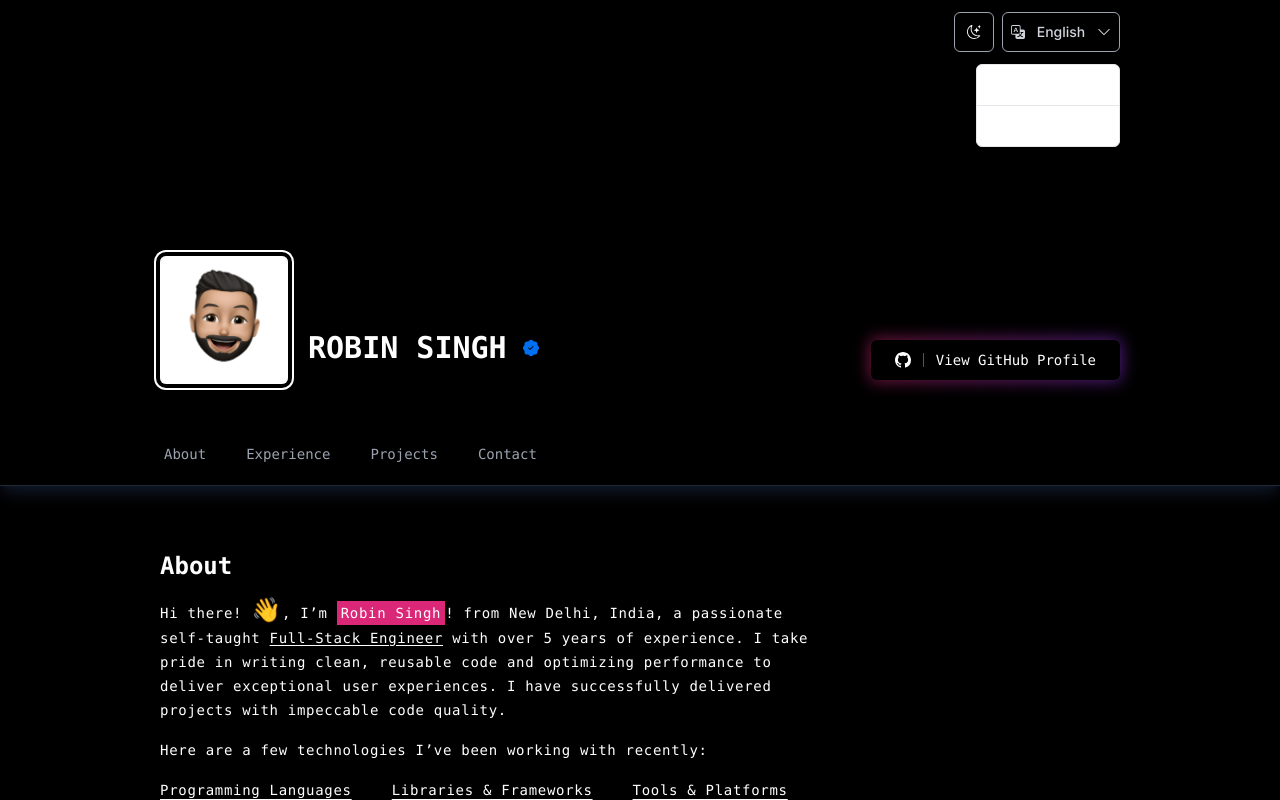
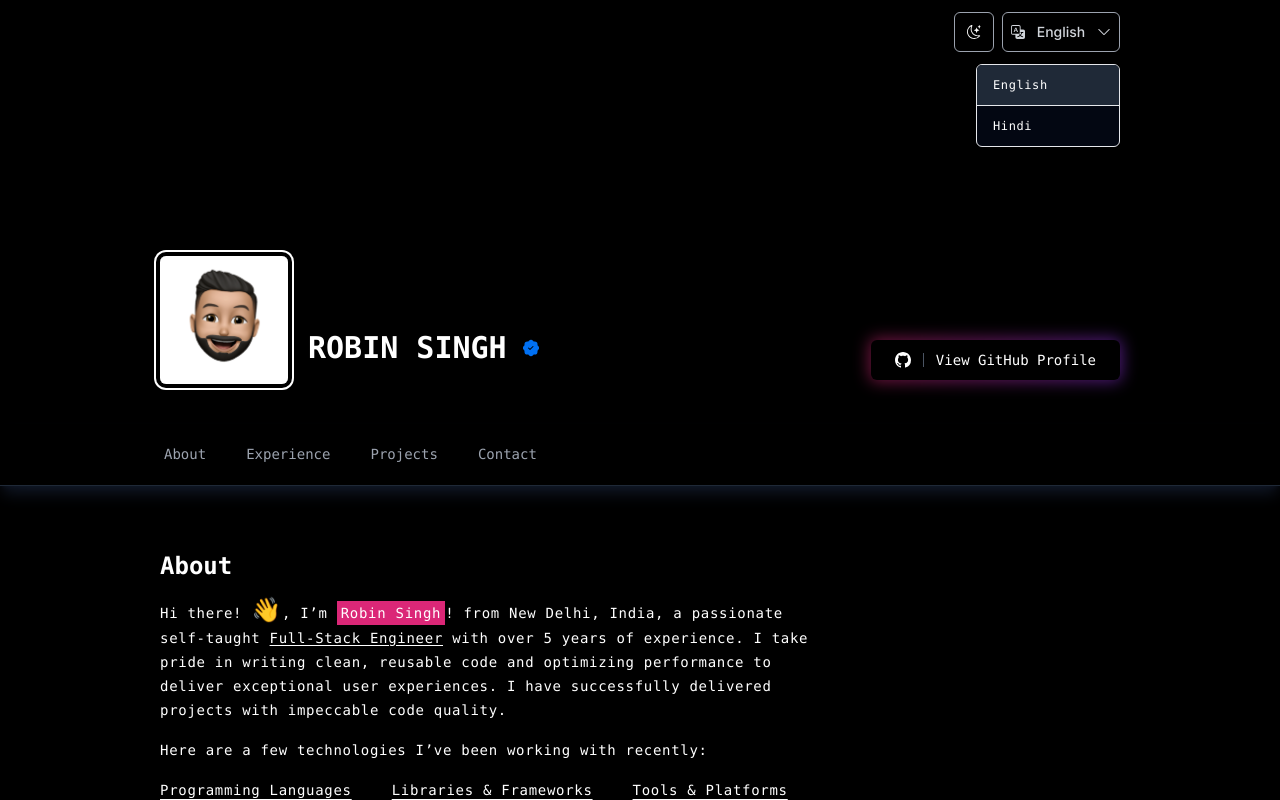
Before and after one commit to robinsingh1912/portfolio, a Next.js app: page / in a window 1280 px wide. Both pictures are taken after a click on the button "English". Shown: the top 800 px of the page. Built offline with nearby package versions, Linux system fonts and the light colour scheme.

Commit message:
lang switcher theming added

```diff
--- a/src/components/LanguageSwitcher/LanguageSwitcher.tsx
+++ b/src/components/LanguageSwitcher/LanguageSwitcher.tsx
@@ -1,4 +1,5 @@
 'use client';
+import classNames from '@/utils/classNames';
 import { useState, useEffect } from 'react';
 import { BsChevronDown, BsTranslate } from 'react-icons/bs';
 
@@ -22,10 +23,13 @@ export const LanguageSwitcher = () => {
         <BsChevronDown />
       </button>
       {open && (
-        <ul className='absolute top-full mt-3 right-0 min-w-[9rem] list-none bg-white z-50 border rounded-md divide-y'>
+        <ul className='absolute top-full mt-3 right-0 min-w-[9rem] list-none bg-white dark:bg-gray-950 z-50 border rounded-md divide-y overflow-hidden'>
           <li>
             <button
-              className='px-4 py-2 w-full text-start'
+              className={classNames(
+                'px-4 py-2 w-full text-start hover:bg-gray-100 dark:hover:bg-gray-900',
+                { 'bg-gray-200 dark:bg-gray-800': selectedLang === 'english' }
+              )}
               onClick={() => updateLang('english')}
             >
               English
@@ -33,7 +37,10 @@ export const LanguageSwitcher = () => {
           </li>
           <li>
             <button
-              className='px-4 py-2 w-full text-start'
+              className={classNames(
+                'px-4 py-2 w-full text-start hover:bg-gray-100 dark:hover:bg-gray-900',
+                { 'bg-gray-200 dark:bg-gray-800': selectedLang === 'hindi' }
+              )}
               onClick={() => updateLang('hindi')}
             >
               Hindi
```
